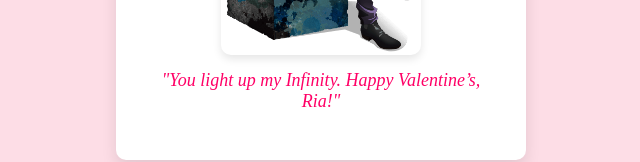
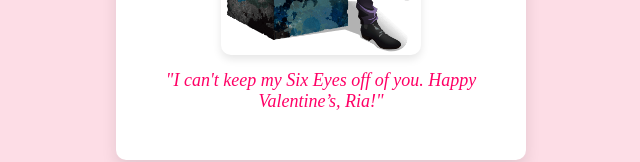
Before and after one commit to salventino/salventino.github.io, a plain HTML site: page index.html in a window 1280 px wide. Shown: the part 568-730 px from the top of the page, without its empty margins (319-959 px from the left). Drawn offline with Linux system fonts and the light colour scheme.

Commit message:
Update index.html

```diff
--- a/index.html
+++ b/index.html
@@ -19,7 +19,7 @@
         <!-- Character art -->
         <img src="gojo.png" alt="Satoru Gojo" class="character-img">
 
-        <p class="custom-note">"You light up my Infinity. Happy Valentine’s, Ria!"</p>
+        <p class="custom-note">"I can't keep my Six Eyes off of you. Happy Valentine’s, Ria!"</p>
     </div>
 
 </body>
```
